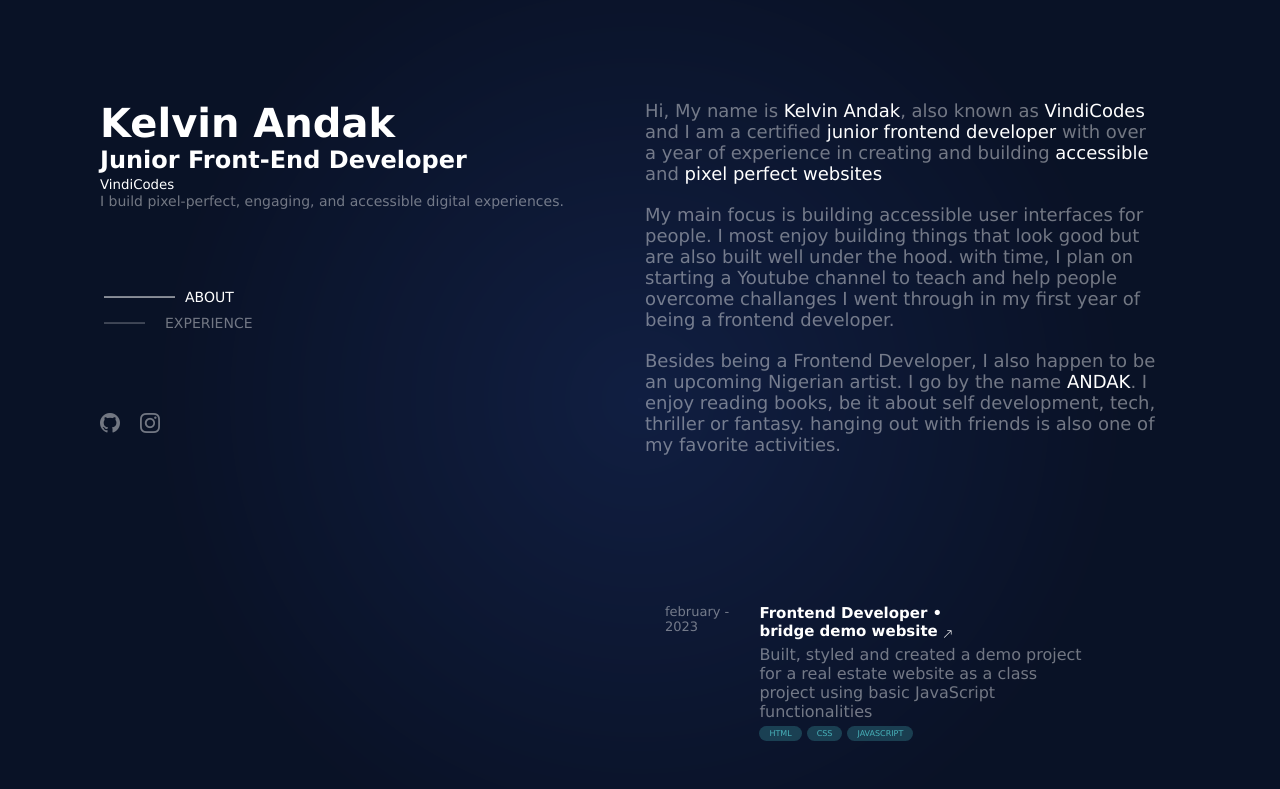
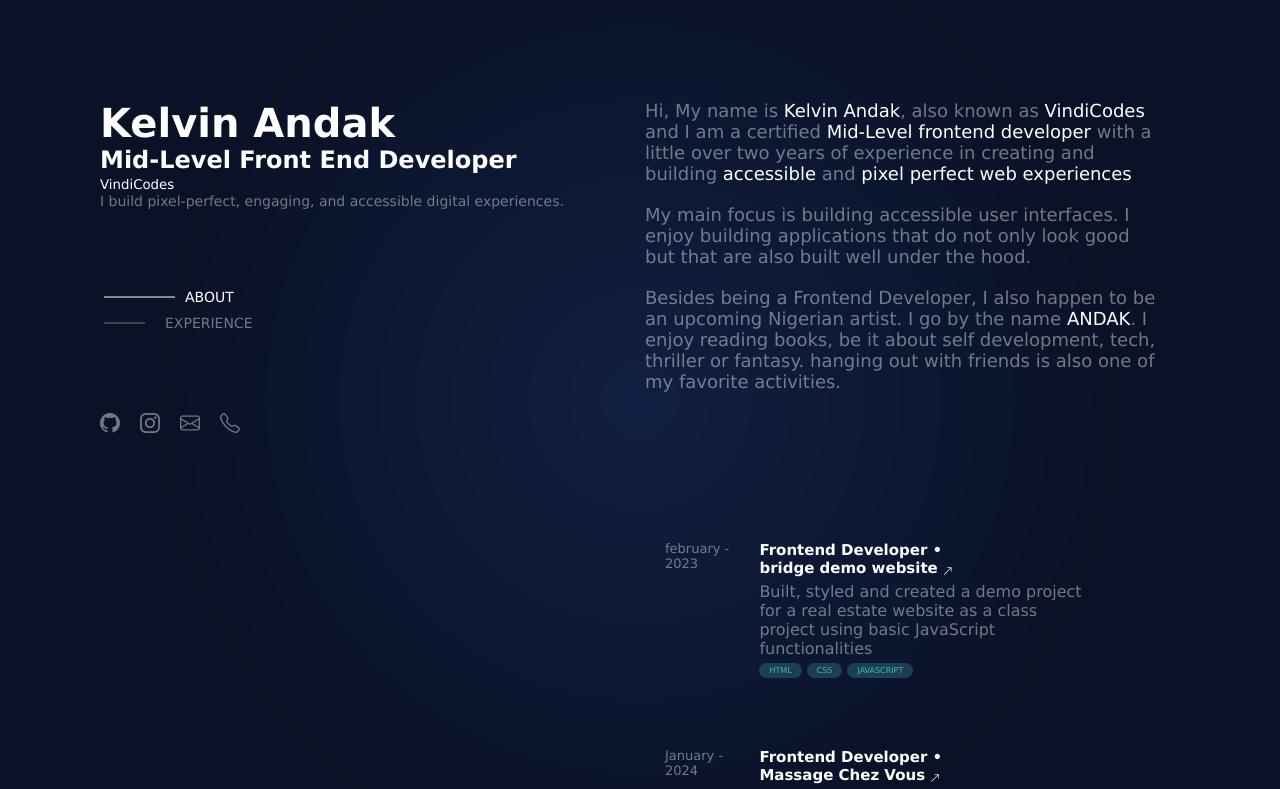
Before and after one commit to Andak-Creates/VINDiPortfolio, a React (Vite) app: page / in a window 1280 px wide. Shown: the top 789 px of the page. Built offline with nearby package versions, Linux system fonts and the light colour scheme.

Commit message:
Updated portfolio

```diff
--- a/src/components/DisplayContent.jsx
+++ b/src/components/DisplayContent.jsx
@@ -12,17 +12,15 @@ const DisplayContent = () => {
             {" "}
             Hi, My name is <span>Kelvin Andak</span>, also known as{" "}
             <span>VindiCodes</span> and I am a certified{" "}
-            <span>junior frontend developer</span> with over a year of
-            experience in creating and building <span>accessible</span> and{" "}
-            <span>pixel perfect websites</span>
+            <span>Mid-Level frontend developer</span> with a little over two
+            years of experience in creating and building <span>accessible</span>{" "}
+            and <span>pixel perfect web experiences</span>
           </p>
 
           <p>
-            My main focus is building accessible user interfaces for people. I
-            most enjoy building things that look good but are also built well
-            under the hood. with time, I plan on starting a Youtube channel to
-            teach and help people overcome challanges I went through in my first
-            year of being a frontend developer.
+            My main focus is building accessible user interfaces. I enjoy
+            building applications that do not only look good but that are also
+            built well under the hood.
           </p>
 
           <p>
--- a/src/components/Navigation.jsx
+++ b/src/components/Navigation.jsx
@@ -20,18 +20,9 @@ const Navigation = () => {
 
   const toExp = () => {
     window.scrollTo({
-      top: 610,
+      top: window.innerWidth < 1000 ? 700 : 555,
       behavior: "smooth",
     });
-
-    // if (isExpActive == true) {
-    //   return;
-    // } else {
-    //   setExpStatus(false);
-    // }
-
-    // setExpStatus(true);
-    // setAboutStatus(false);
   };
 
   const [isAboutActive, setAboutStatus] = useState(true);
@@ -41,7 +32,7 @@ const Navigation = () => {
     <div className="navigate">
       <div className="desc">
         <h1>Kelvin Andak</h1>
-        <h2>Junior Front-End Developer</h2>
+        <h2>Mid-Level Front End Developer</h2>
         <small>VindiCodes</small>
         <p>
           I build pixel-perfect, engaging, and accessible digital experiences.
@@ -77,6 +68,14 @@ const Navigation = () => {
         <a href="https://www.instagram.com/vindicode.tech?igsh=ZTdzZjllemZuaWcx&utm_source=qr">
           <i className="bi bi-instagram"></i>
         </a>
+
+        <a href="mailto:kelvinandak@gmail.com">
+          <i className="bi bi-envelope"></i>
+        </a>
+
+        <a href="tel:08101432389">
+          <i class="bi bi-telephone"></i>
+        </a>
       </div>
     </div>
   );
```
